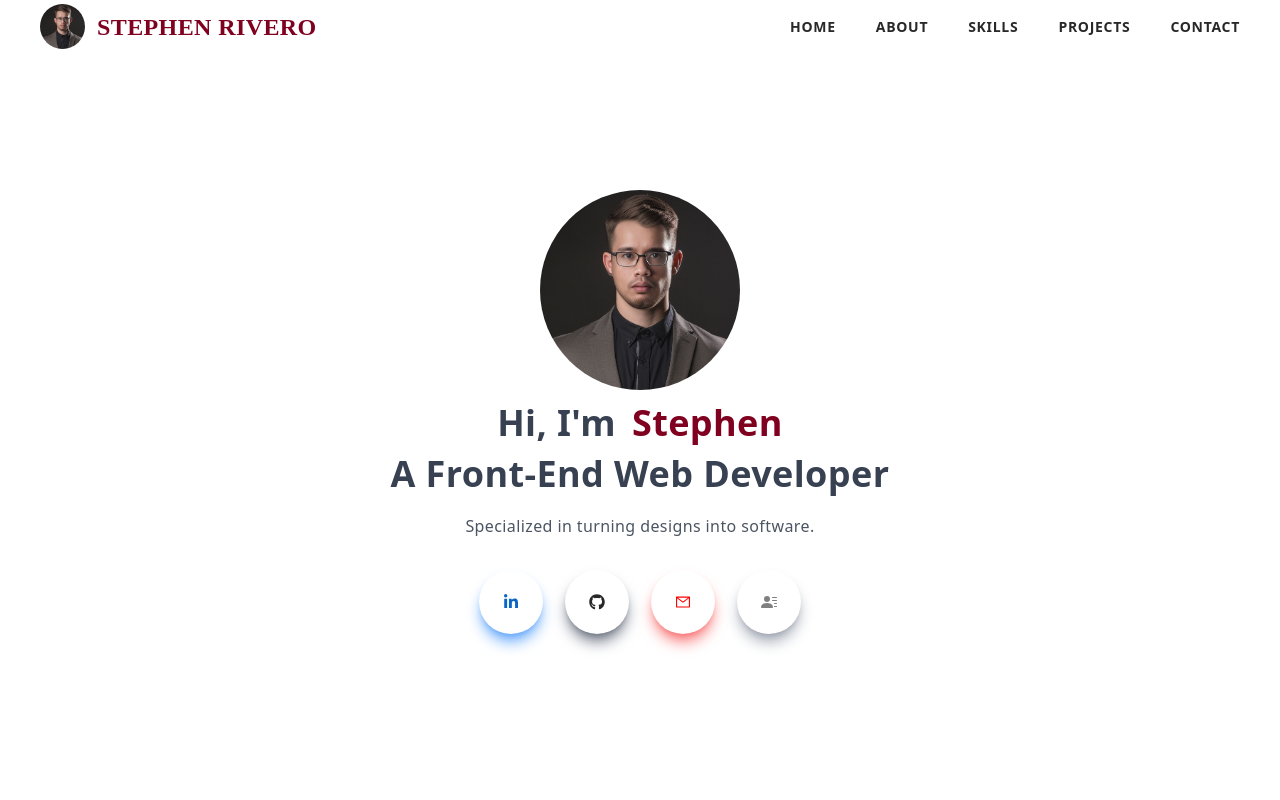
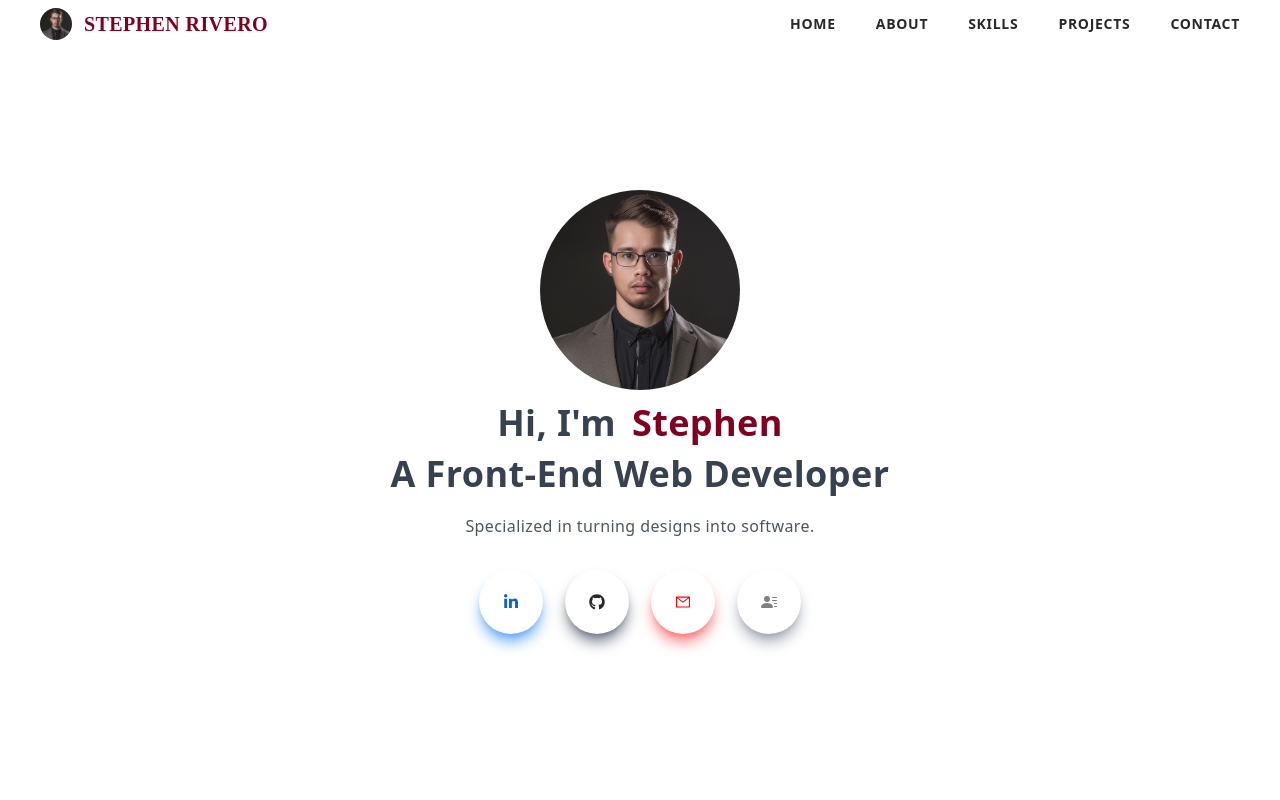
Before and after one commit to StephenRivero/nextjs-portfolio-website, a Next.js app: page / in a window 1280 px wide. Shown: the top 800 px of the page. Built offline with nearby package versions, Linux system fonts and the light colour scheme.

Commit message:
Update Navbar section

```diff
--- a/components/Navbar.jsx
+++ b/components/Navbar.jsx
@@ -40,7 +40,7 @@ const Navbar = () => {
 
     return (
     <div className='flex justify-center mx-auto'>
-        <div style={{backgroundColor: `${navBg}`}} className={ shadow ? `fixed w-full h-fit shadow-lg z-[100]  xl:px-5` : `fixed w-full h-fit z-[100]  xl:px-5` }>
+        <div style={{backgroundColor: `${navBg}`}} className={ shadow ? `fixed w-full h-fit shadow-lg z-[100] py-1 xl:px-5` : `fixed w-full h-fit z-[100] py-1 xl:px-5` }>
             <div className={`flex justify-between items-center w-full h-full max-w-7xl py-1 2xl:py-2 px-4 xl:px-5 mx-auto`}>
                 <Link href='/'>
                     <a className='flex gap-3 items-center '>
@@ -48,10 +48,12 @@ const Navbar = () => {
                             className="rounded-full xl:hover:cursor-pointer object-cover"
                             src="/assets/pro-headshot-cropped-1.png"
                             alt="Website Logo"
-                            width="45px"
-                            height="45px"
+                            // width="45px"
+                            // height="45px"
+                            width="32px"
+                            height="32px"
                         />
-                        <div className='text-[#800020] font-[600] text-xl md:text-lg lg:text-2xl font-[Ubuntu] uppercase leading-none'>
+                        <div className='text-[#800020] font-[600] text-xl md:text-lg lg:text-xl font-[Ubuntu] uppercase leading-none'>
                             Stephen Rivero
                         </div>
                     </a>
@@ -131,7 +133,7 @@ const Navbar = () => {
                             <Link href='/'>
                                 <a>
                                     <Image
-                                        className="rounded-full xl:hover:cursor-pointer"
+                                        className="rounded-full xl:hover:cursor-pointer object-cover"
                                         src="/assets/pro-headshot-cropped-1.png"
                                         alt="Website Logo"
                                         width="45px"
```
